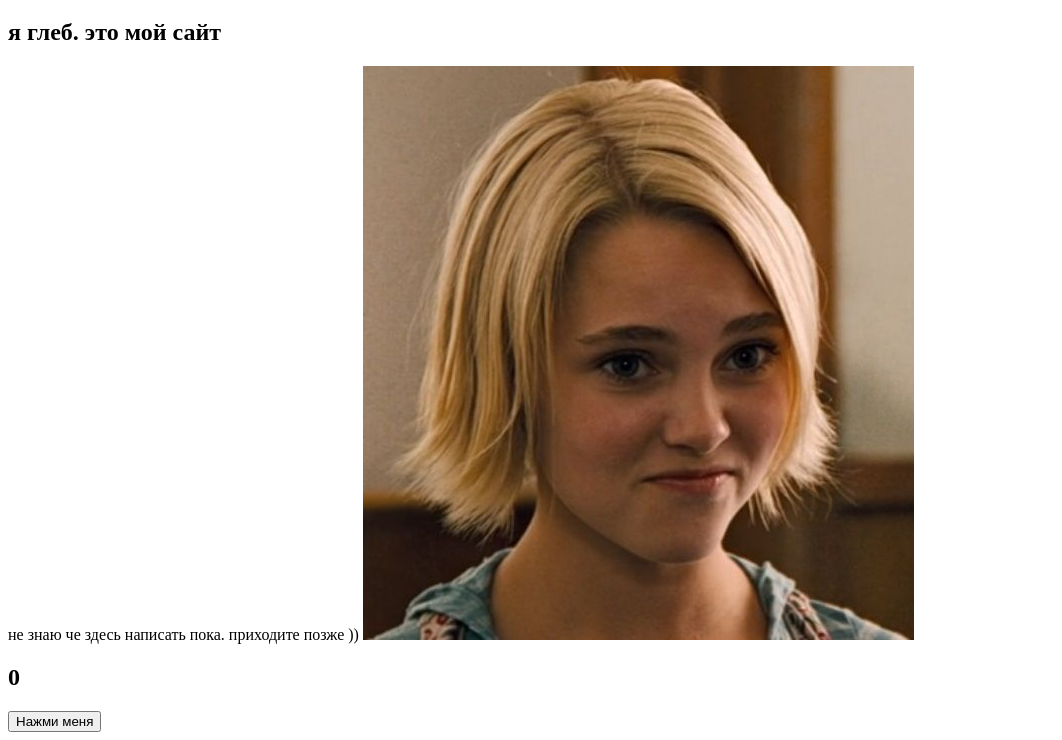
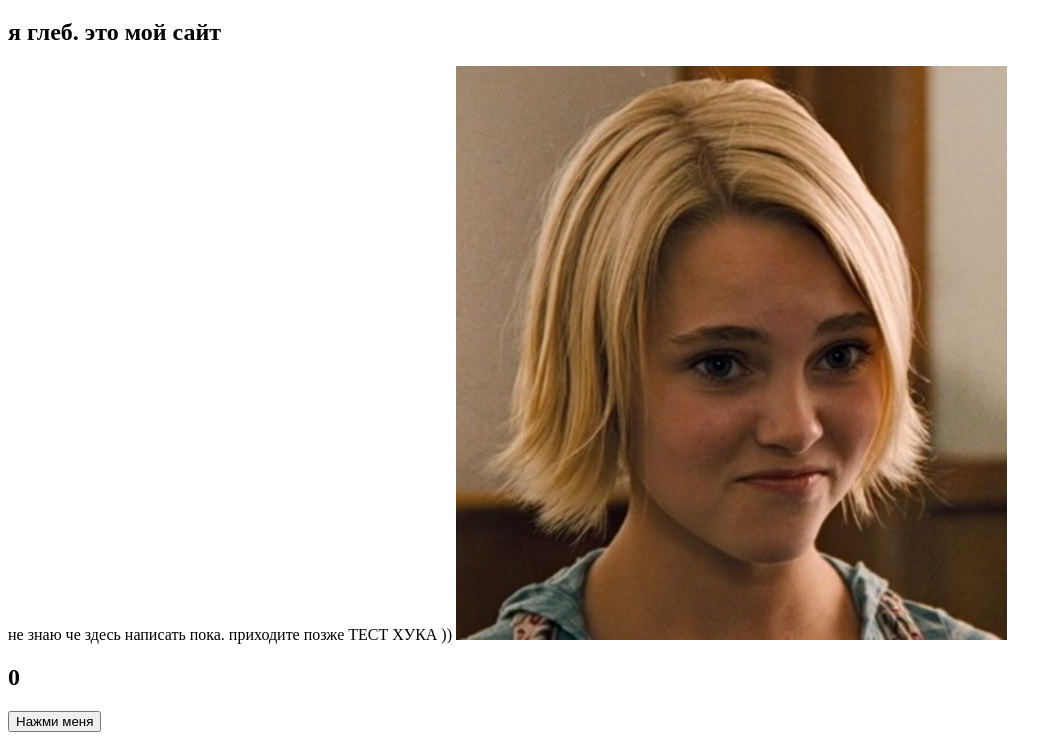
Before and after one commit to glebchik228/site, a plain HTML site: page index.html in a window 1280 px wide. Shown: the part 61-801 px from the top of the page, without its empty margins (0-1062 px from the left). Drawn offline with Linux system fonts and the light colour scheme.

Commit message:
webhook test

```diff
--- a/index.html
+++ b/index.html
@@ -6,7 +6,7 @@
 <html>
     <h1>glebchik_gg</h1>
     <h2>я глеб. это мой сайт</h2>
-    не знаю че здесь написать пока. приходите позже
+    не знаю че здесь написать пока. приходите позже ТЕСТ ХУКА
     ))
 
 <img src="images\3407ef26e693d2b47b660d0371d7c95c.jpg" alt="leslie">
```
